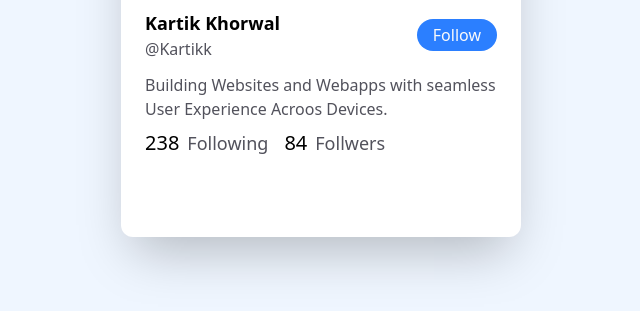
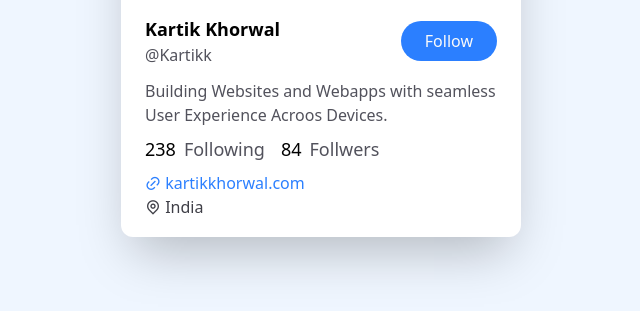
Before and after one commit to BRajendra10/Tailwind-CSS, a plain HTML site: page User-card/index.html in a window 1280 px wide. Shown: the part 363-674 px from the top of the page, without its empty margins (319-959 px from the left). Drawn offline with nearby package versions, Linux system fonts and the light colour scheme.

Commit message:
User card completed, now trying to make some improvemnt

```diff
--- a/User-card/index.html
+++ b/User-card/index.html
@@ -7,6 +7,9 @@
 
     <!-- Tailwind-CSS CDN -->
     <script src="https://cdn.jsdelivr.net/npm/@tailwindcss/browser@4"></script>
+
+    <!-- Remix cdn linked -->
+    <link rel="stylesheet" href="https://cdnjs.cloudflare.com/ajax/libs/remixicon/4.5.0/remixicon.css" integrity="sha512-6p+GTq7fjTHD/sdFPWHaFoALKeWOU9f9MPBoPnvJEWBkGS4PKVVbCpMps6IXnTiXghFbxlgDE8QRHc3MU91lJg==" crossorigin="anonymous" referrerpolicy="no-referrer" />
 </head>
 <body>
 
@@ -20,33 +23,38 @@
                 <img src="https://avatarfiles.alphacoders.com/367/thumb-1920-367017.png" class="w-full rounded-full">
             </div>
 
-            <div class=" w-full relative top-[60px] px-3">
+            <div class=" w-full relative top-[66px] px-3">
                 <div class="flex justify-between items-center">
                     <span>
                         <h3 class="text-lg font-semibold">Kartik Khorwal</h3>
                         <h5 class="text-zinc-600">@Kartikk</h5>
                     </span>
 
-                    <button class="bg-blue-500 text-zinc-50 py-1 px-4 rounded-full">Follow</button>
+                    <button class="bg-blue-500 text-zinc-50 py-2 px-6 rounded-full">Follow</button>
                 </div>
 
                 <p class="text-zinc-600 mt-3">Building Websites and Webapps with seamless User Experience Acroos Devices.</p>
 
                 <div class="flex mt-2">
                     <span class="flex pr-4">
-                        <div class="text-xl pr-2">238</div>
+                        <div class="text-lg pr-2">238</div>
                         <div class="text-lg text-zinc-600">Following</div>
                     </span>
 
                     <span class="flex">
-                        <div class="text-xl pr-2">84</div>
+                        <div class="text-lg pr-2">84</div>
                         <div class="text-lg text-zinc-600">Follwers</div>
                     </span>
                 </div>
 
-                <div>
-                    <a href="#">
-
+                <div class="mt-2">
+                    <a href="#" class="text-blue-500 block">
+                        <i class="ri-link"></i>
+                        <span>kartikkhorwal.com</span>
+                    </a>
+                    <a href="#" class="text-zinc-700">
+                        <i class="ri-map-pin-line"></i>
+                        <span>India</span>
                     </a>
                 </div>
             </div>
```
